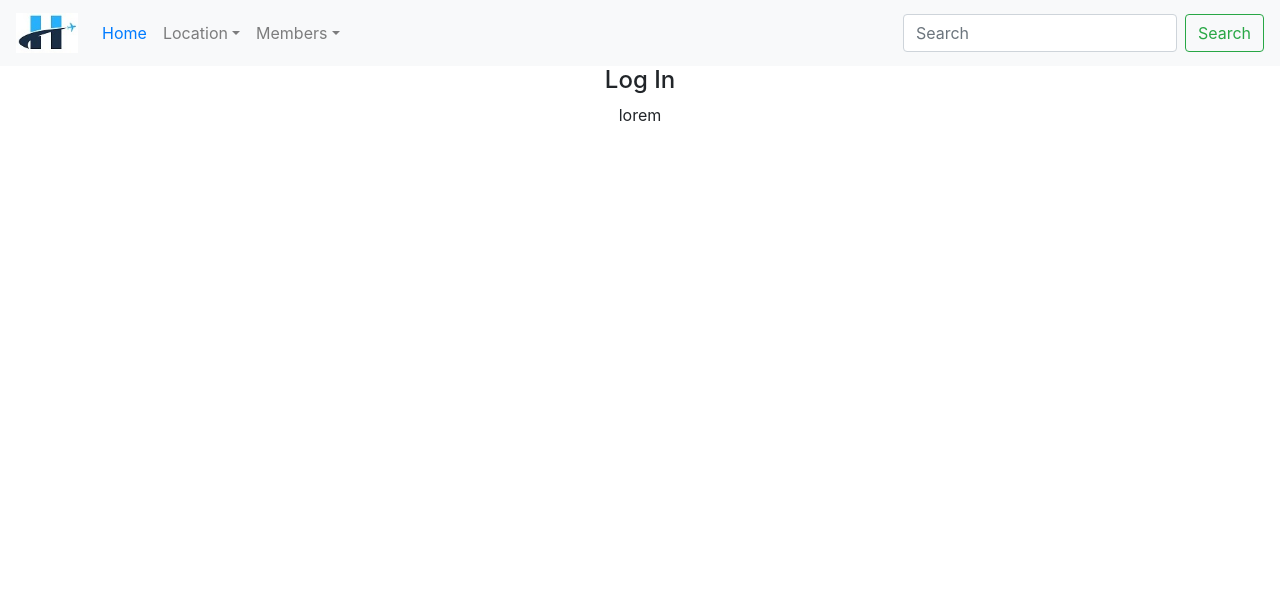
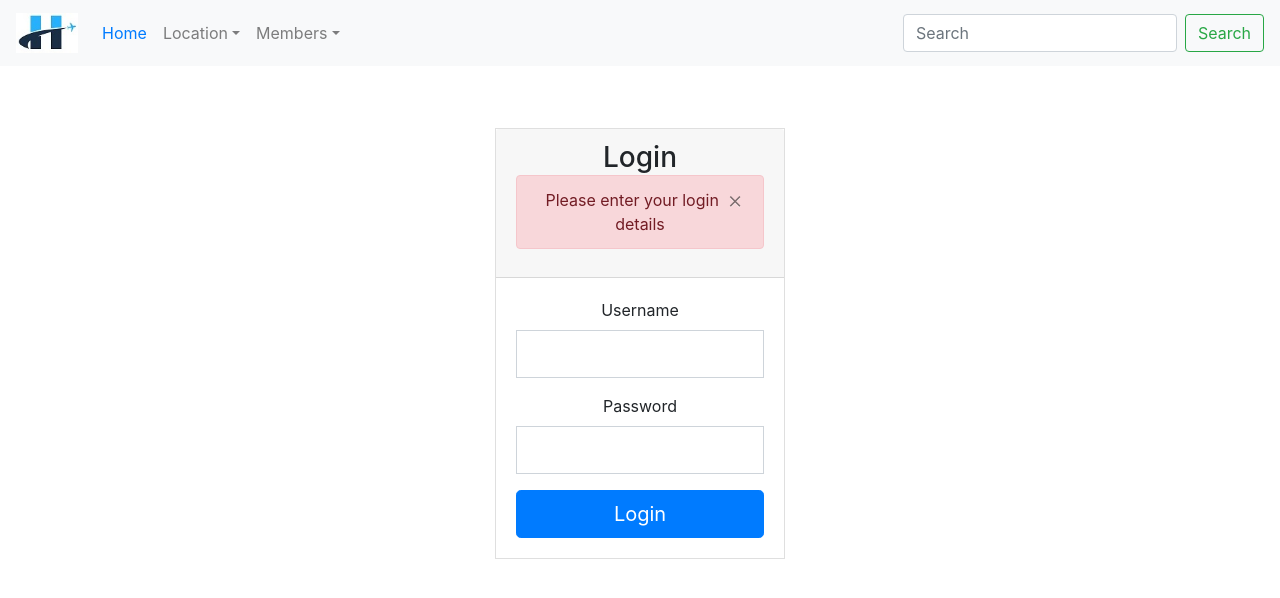
Before and after one commit to henrychia12/Hot-spot-searcher, a React (Create React App) app: page /login in a window 1280 px wide. Shown: the top 598 px of the page. Built offline with nearby package versions, Linux system fonts and the light colour scheme.

Commit message:
login component modified

```diff
--- a/package.json
+++ b/package.json
@@ -3,11 +3,14 @@
   "version": "0.1.0",
   "private": true,
   "dependencies": {
+    "@material-ui/core": "^3.9.0",
+    "@material-ui/icons": "^3.0.2",
     "bootstrap": "^4.2.1",
     "jquery": "^3.3.1",
     "popper.js": "^1.14.6",
     "react": "^16.7.0",
     "react-dom": "^16.7.0",
+    "react-input-password": "^1.0.21",
     "react-router-dom": "^4.3.1",
     "react-scripts": "2.1.3"
   },
--- a/src/App.js
+++ b/src/App.js
@@ -1,7 +1,7 @@
 import React, { Component } from 'react';
 import './App.css';
 import Navbar from './Components/Navbar';
-import { BrowserRouter, Route } from 'react-router-dom'
+import { BrowserRouter, Route } from 'react-router-dom';
 import Home from './Components/Home';
 import Register from './Components/Register';
 import LogIn from './Components/LogIn';
--- a/src/Components/Asia.js
+++ b/src/Components/Asia.js
@@ -1,6 +1,6 @@
 import React from 'react';
 import logo from '../asia-image.jpg';
-import {Link, NavLink} from 'react-router-dom';
+import { Link, NavLink } from 'react-router-dom';
 
 const Asia = () => {
     return (
--- a/src/Components/LogIn.js
+++ b/src/Components/LogIn.js
@@ -1,11 +1,43 @@
 import React from 'react'
 
 const LogIn = () => {
-    return(
-        <div className="container">
-            <h4 className="center">Log In</h4>
-            <p>lorem</p>
+    return (
+        <div class="col-md-6 mx-auto">
+            <div class="row">
+                <div class="col-md-12">
+                    <h2 class="text-center text-white mb-4">Bootstrap 4 Login Form</h2>
+                    <div class="row">
+                        <div class="col-md-6 mx-auto">
+
+                            <div class="card rounded-0">
+                                <div class="card-header">
+                                    <h3 class="mb-0">Login</h3>
+                                <div class="alert alert-danger">
+                                        <a class="close font-weight-light" data-dismiss="alert" href="#">×</a>Please enter your login details
+                                    </div>
+                                </div>
+                                <div class="card-body">
+                                    <form class="form" role="form" autocomplete="off" id="formLogin" novalidate="" method="POST">
+                                        <div class="form-group">
+                                            <label for="uname1">Username</label>
+                                            <input type="text" class="form-control form-control-lg rounded-0" name="uname1" id="uname1" required="" />
+                                        </div>
+                                        <div class="form-group">
+                                            <label>Password</label>
+                                            <input type="password" class="form-control form-control-lg rounded-0" id="pwd1" required="" autocomplete="new-password" />
+                                        </div>
+                                        <div>
+                                        </div>
+                                        <button type="submit" class="btn btn-lg btn-primary btn-block" id="btnLogin">Login</button>
+                                    </form>
+                                </div>
+                            </div>
+                        </div>
+                    </div>
+                </div>
+            </div>
         </div>
+
     )
 }
 
--- a/src/Components/Register.js
+++ b/src/Components/Register.js
@@ -1,4 +1,4 @@
-import React from 'react'
+import React, { Component } from 'react';
 
 const Register = () => {
     return (
@@ -14,28 +14,26 @@ const Register = () => {
                     </div>
                             <fieldset>
                                 <div class="form-group has-error">
-                            <input class="form-control input-lg" placeholder="E-mail Address" name="email" type="text"/>
+                                    <input class="form-control input-lg" placeholder="Username" name="username" type="text" />
+                                </div>
+                                <div class="form-group has-error">
+                                    <input class="form-control input-lg" placeholder="Full Name" name="fullname" type="text" />
+                                </div>
+                                <div class="form-group has-error">
+                                    <input class="form-control input-lg" placeholder="E-mail Address" name="email" type="text" />
                                 </div>
                                 <div class="form-group has-success">
-                            <input class="form-control input-lg" placeholder="Password" name="password" value="" type="password"/>
+                                    <input class="form-control input-lg" placeholder="Password" name="password" type="password" />
                                 </div>
                                 <div class="form-group has-success">
-                            <input class="form-control input-lg" placeholder="Confirm Password" name="password" value="" type="password"/>
-                        </div>
-                        <div class="form-group">
-                            <select class="form-control input-lg">
-                                <option selecterd="">Sequrity Question</option>
-                            </select>
-                        </div>
-                        <div class="form-group">
-                            <input class="form-control input-lg" placeholder="Sequrity Answer" name="answer" value="" type="text"/>
+                                    <input class="form-control input-lg" placeholder="Confirm Password" name="password" type="password" />
                                 </div>
                                 <div class="checkbox">
                                     <label class="small">
-                                <input name="terms" type="checkbox"/>I have read and agree to the <a href="#">terms & conditions</a>
+                                        <input name="terms" type="checkbox" />I have read and agree to the <a href="#">terms & conditions</a>
                                     </label>
                                 </div>
-                        <input class="btn btn-lg btn-primary btn-block" value="Sign Me Up" type="submit"/>
+                                <input class="btn btn-lg btn-primary btn-block" value="Sign Me Up" type="submit" />
                             </fieldset>
                         </div>
                     </div>
```
Also changed, not shown: 1 other file (tests, documents, lock files or other folders). Lines whose indentation alone changed are shown as unchanged.
